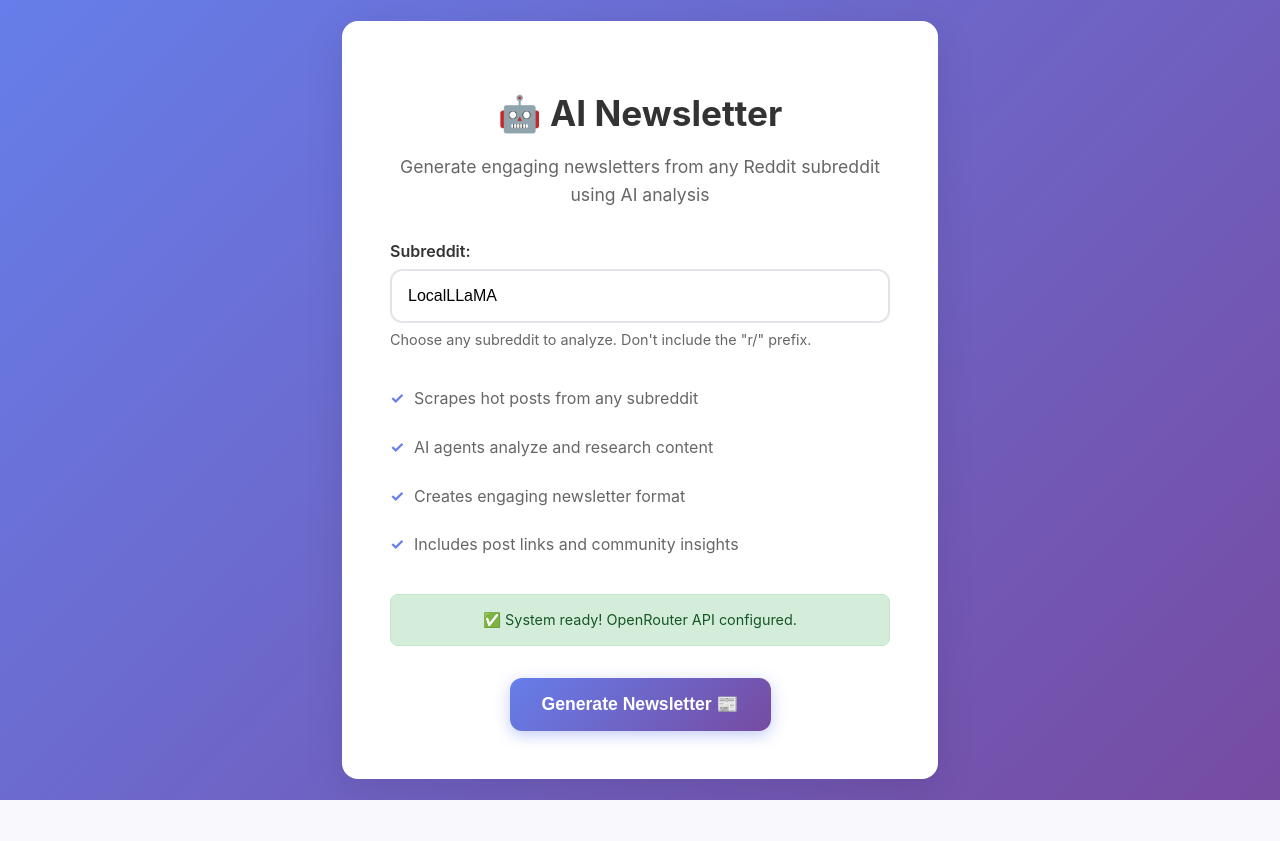
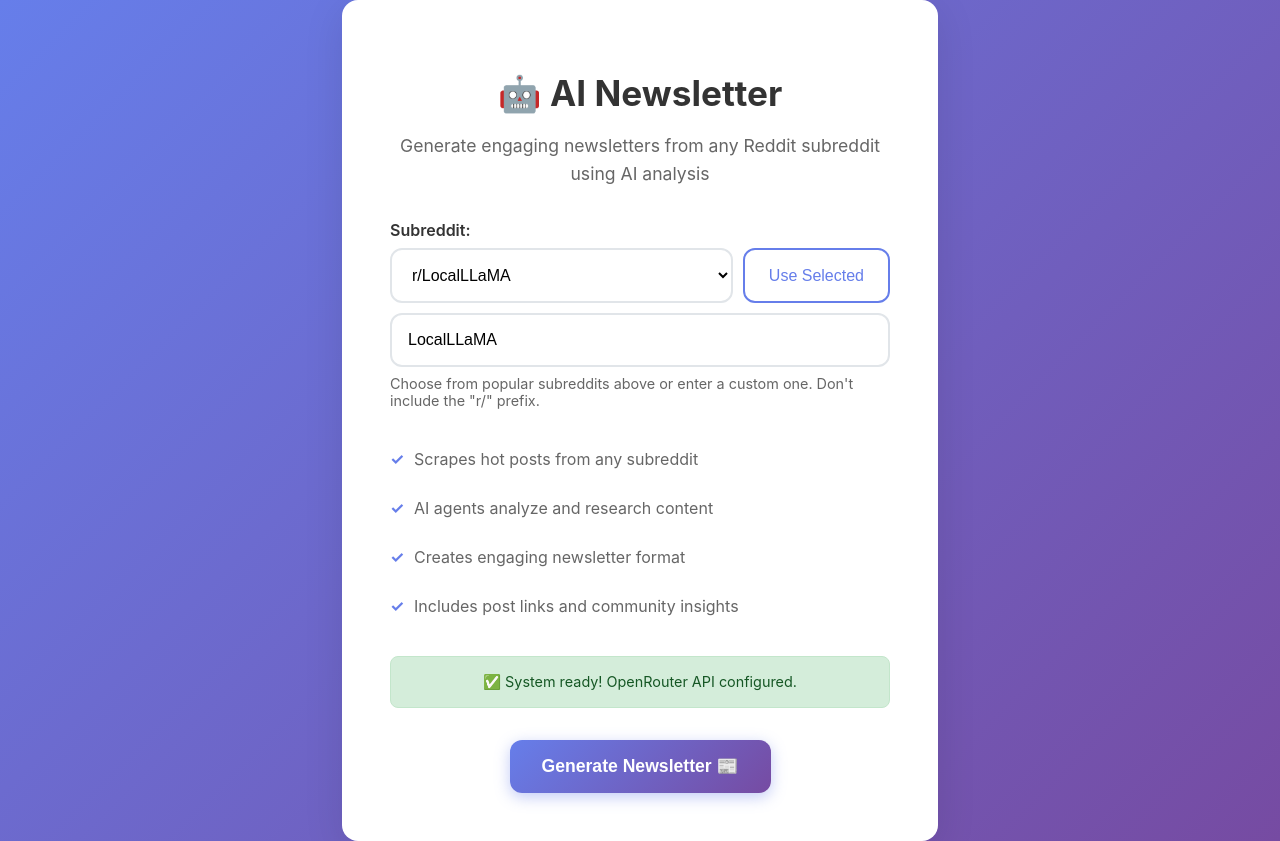
Before and after one commit to rubenjpmartins/CrewAI-Reddit-Newsletter-Docker, a Flask app: page / in a window 1280 px wide. Before the commit the page ends 800 px from the top, so only its background shows below. Run offline with Flask 3, Linux system fonts and the light colour scheme; parts of the project's set-up code (start-up, migrations or seed data) failed here and were passed over.

Commit message:
feat: add predefined subreddits dropdown selector - Added PREDEFINED_SUBREDDITS environment variable support - Implemented dropdown selector with popular subreddits - Enhanced UI with auto-fill functionality and 'Use Selected' button - Updated configuration to parse comma-separated subreddit lists - Improved UX with seamless integration between dropdown and custom input - Added comprehensive subreddit defaults for AI, tech, and programming communities - Updated deployment documentation with new environment variable

```diff
--- a/app/main.py
+++ b/app/main.py
@@ -29,7 +29,7 @@ newsletter_status = "ready"  # ready, processing, completed, error
 @app.route('/')
 def index():
     logger.info("Index page accessed")
-    return render_template("index.html")
+    return render_template("index.html", predefined_subreddits=config.predefined_subreddits)
 
 @app.route('/generate-newsletter')
 def generate_newsletter():
--- a/app/templates/index.html
+++ b/app/templates/index.html
@@ -159,14 +159,28 @@
 
     <div class="input-group">
       <label for="subreddit">Subreddit:</label>
+
+      {% if predefined_subreddits %}
+      <!-- Predefined subreddits dropdown -->
+      <div style="display: flex; gap: 10px; margin-bottom: 10px;">
+        <select id="subredditSelect" style="flex: 1; padding: 1rem; border: 2px solid #e1e5e9; border-radius: 12px; font-size: 1rem; background: white;">
+          <option value="">Select a popular subreddit...</option>
+          {% for subreddit in predefined_subreddits %}
+          <option value="{{ subreddit }}" {% if subreddit == 'LocalLLaMA' %}selected{% endif %}>r/{{ subreddit }}</option>
+          {% endfor %}
+        </select>
+        <button type="button" onclick="useSelectedSubreddit()" style="padding: 1rem 1.5rem; border: 2px solid #667eea; border-radius: 12px; background: white; color: #667eea; cursor: pointer; font-size: 1rem; white-space: nowrap;">Use Selected</button>
+      </div>
+      {% endif %}
+
       <input
         type="text"
         id="subreddit"
-        placeholder="Enter subreddit name (e.g., LocalLLaMA, MachineLearning, Technology)"
+        placeholder="Or enter custom subreddit name (e.g., programming, webdev, science)"
         value="LocalLLaMA"
       />
       <div class="help-text">
-        Choose any subreddit to analyze. Don't include the "r/" prefix.
+        {% if predefined_subreddits %}Choose from popular subreddits above or enter a custom one. {% endif %}Don't include the "r/" prefix.
       </div>
     </div>
 
@@ -221,6 +235,27 @@
       }
     }
 
+    // Use selected subreddit from dropdown
+    function useSelectedSubreddit() {
+      const select = document.getElementById('subredditSelect');
+      const input = document.getElementById('subreddit');
+
+      if (select && input && select.value) {
+        input.value = select.value;
+        input.focus();
+      }
+    }
+
+    // Auto-fill input when dropdown selection changes
+    function onSubredditSelectChange() {
+      const select = document.getElementById('subredditSelect');
+      const input = document.getElementById('subreddit');
+
+      if (select && input && select.value) {
+        input.value = select.value;
+      }
+    }
+
     // Generate newsletter function
     function generateNewsletter() {
       const subreddit = document.getElementById('subreddit').value.trim() || 'LocalLLaMA';
@@ -235,6 +270,14 @@
       }
     });
 
+    // Setup dropdown change listener if it exists
+    document.addEventListener('DOMContentLoaded', function() {
+      const select = document.getElementById('subredditSelect');
+      if (select) {
+        select.addEventListener('change', onSubredditSelectChange);
+      }
+    });
+
     // Run status check
     checkStatus();
   </script>
--- a/caprover-env-example.txt
+++ b/caprover-env-example.txt
@@ -10,6 +10,9 @@ REDDIT_CLIENT_ID=your_reddit_client_id_here
 REDDIT_CLIENT_SECRET=your_reddit_client_secret_here
 REDDIT_USER_AGENT=RedditNewsletterBot/1.0
 
+# UI CONFIGURATION (optional):
+PREDEFINED_SUBREDDITS=LocalLLaMA,MachineLearning,programming,technology,artificial,ArtificialIntelligence,singularity,OpenAI,ChatGPT,webdev,javascript,python,datascience,science
+
 # CONFIGURATION VARIABLES:
 OPENROUTER_MODEL=mistralai/mistral-7b-instruct
 FLASK_ENV=production
@@ -19,4 +22,5 @@ FLASK_DEBUG=false
 # 1. Replace 'your-openrouter-api-key-here' with your actual OpenRouter API key
 # 2. Keep the SECRET_KEY as generated above or generate a new one
 # 3. Add Reddit credentials if you want live data (otherwise uses demo data)
-# 4. Add these one by one in CapRover dashboard using the + button
+# 4. Customize PREDEFINED_SUBREDDITS with your preferred subreddits (comma-separated)
+# 5. Add these one by one in CapRover dashboard using the + button
--- a/config/__init__.py
+++ b/config/__init__.py
@@ -27,6 +27,9 @@ class Config:
     REDDIT_CLIENT_SECRET = os.getenv("REDDIT_CLIENT_SECRET")
     REDDIT_USER_AGENT = os.getenv("REDDIT_USER_AGENT")
 
+    # Predefined Subreddits (Optional)
+    PREDEFINED_SUBREDDITS = os.getenv("PREDEFINED_SUBREDDITS", "LocalLLaMA,MachineLearning,programming,technology,artificial,ArtificialIntelligence,singularity,OpenAI,ChatGPT")
+
     # Application Settings
     LOG_FILE = "/tmp/app.log"
     LOG_LEVEL = "INFO"
@@ -43,5 +46,16 @@ class Config:
     def has_reddit_config(self):
         return bool(self.REDDIT_CLIENT_ID and self.REDDIT_CLIENT_SECRET and self.REDDIT_USER_AGENT)
 
+    @property
+    def predefined_subreddits(self):
+        """Parse predefined subreddits from environment variable into a list"""
+        if not self.PREDEFINED_SUBREDDITS:
+            return []
+
+        # Split by comma and clean up whitespace
+        subreddits = [s.strip() for s in self.PREDEFINED_SUBREDDITS.split(',')]
+        # Filter out empty strings
+        return [s for s in subreddits if s]
+
 # Create singleton instance
 config = Config()
```
